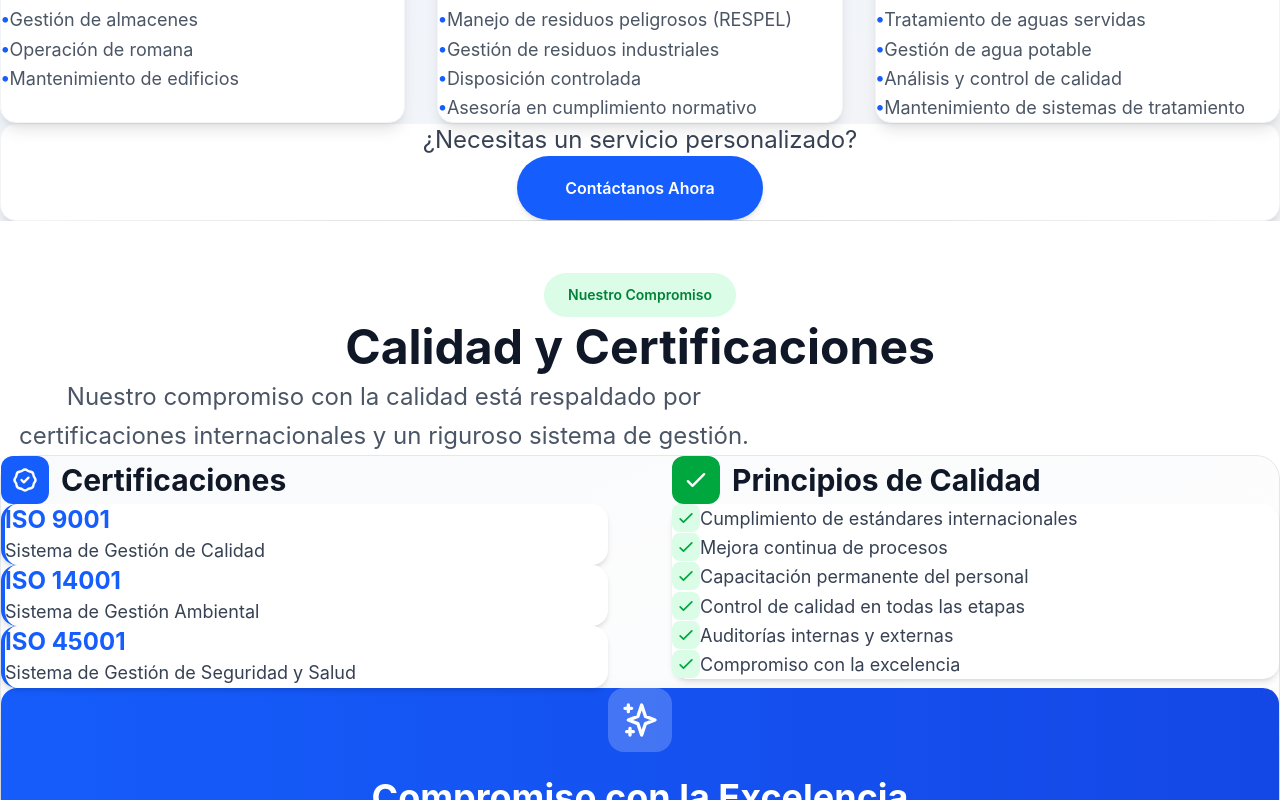
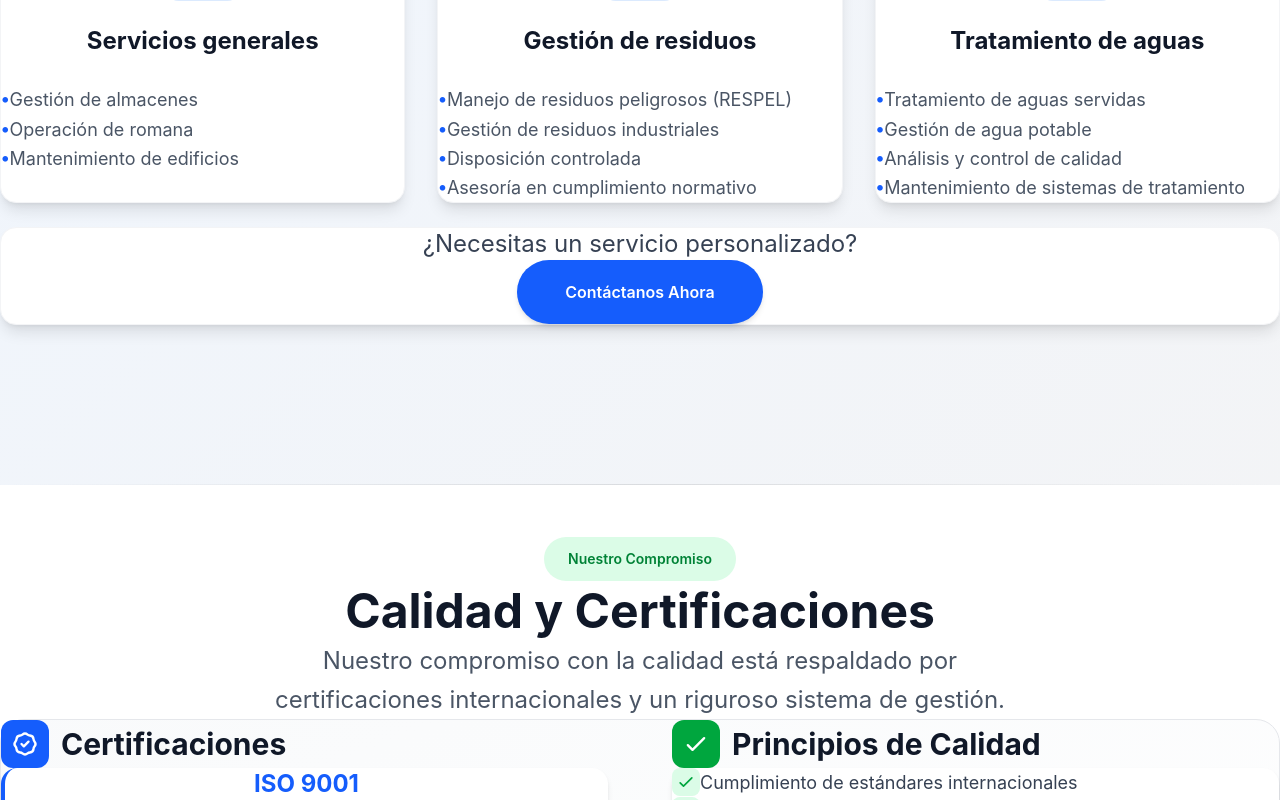
Before and after one commit to Felipeee1511/web-vpconstrucciones, a Next.js app: page / in a window 1280 px wide. Shown: the part 2240-3040 px from the top of the page. Built offline with nearby package versions, Linux system fonts and the light colour scheme.

Commit message:
fix centrado y espaciado

```diff
--- a/src/components/Calidad.js
+++ b/src/components/Calidad.js
@@ -29,9 +29,9 @@
       className="w-full min-h-screen bg-white flex items-center justify-center py-20 md:py-24"
     >
       {/* Container principal */}
-      <div className="w-full max-w-7xl mx-auto px-4 sm:px-6 lg:px-8">
+      <div className="w-full max-w-7xl mx-auto px-4 sm:px-6 lg:px-8 text-center">
         {/* Header con badge */}
-        <div className="text-center mb-16 lg:mb-20">
+        <div className="text-center mb-16 lg:mb-20 flex flex-col items-center">
           <span
             style={{ padding: "0.75rem 1.5rem" }}
             className="inline-block bg-green-100 text-green-700 rounded-full text-sm font-semibold mb-4"
@@ -41,7 +41,7 @@
           <h2 className="text-4xl lg:text-5xl font-bold text-gray-900 mb-6 leading-tight">
             Calidad y Certificaciones
           </h2>
-          <p className="text-xl lg:text-2xl text-gray-600 max-w-3xl mx-auto leading-relaxed">
+          <p className="text-xl lg:text-2xl text-gray-600 leading-relaxed max-w-3xl">
             Nuestro compromiso con la calidad está respaldado por
             certificaciones internacionales y un riguroso sistema de gestión.
           </p>
--- a/src/components/Servicios.js
+++ b/src/components/Servicios.js
@@ -75,7 +75,8 @@
   return (
     <section
       id="servicios"
-      className="w-full min-h-screen bg-linear-to-br from-blue-50 to-gray-100 flex items-center justify-center py-20 md:py-24"
+      className="w-full min-h-screen bg-linear-to-br from-blue-50 to-gray-100 flex items-center justify-center"
+      style={{ paddingTop: "5rem", paddingBottom: "10rem" }}
       aria-labelledby="servicios-heading"
     >
       {/* Container principal */}
@@ -155,7 +156,10 @@
 
         {/* Call to action */}
         <div className="mt-24 lg:mt-32">
-          <div className="w-full bg-white rounded-2xl shadow-lg p-10 lg:p-12 border border-gray-100 text-center">
+          <div
+            className="w-full bg-white rounded-2xl shadow-lg p-10 lg:p-12 border border-gray-100 text-center"
+            style={{ marginTop: "1.5rem" }}
+          >
             <p className="text-xl lg:text-2xl text-gray-700 mb-6">
               ¿Necesitas un servicio personalizado?
             </p>
```
